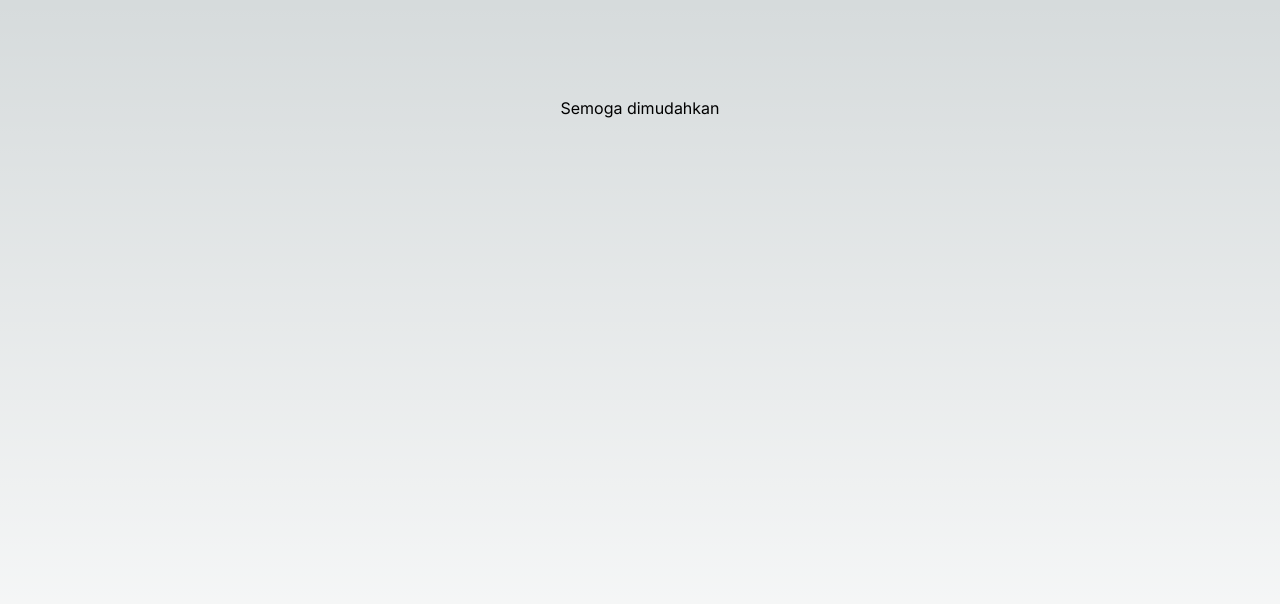
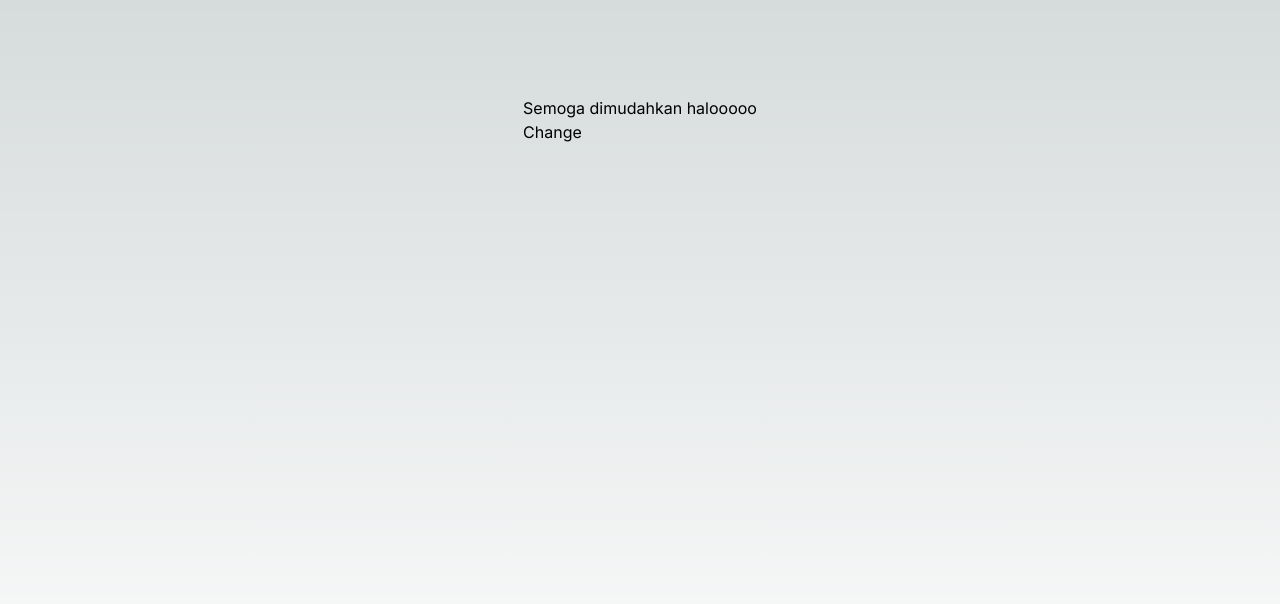
Before and after one commit to Wildanaryo/Food-Mania---Food-Journal, a Next.js app: page / in a window 1280 px wide. Shown: the top 604 px of the page. Built offline with nearby package versions, Linux system fonts and the light colour scheme.

Commit message:
try and error

```diff
--- /dev/null
+++ b/src/context/FoodProvider.js
@@ -0,0 +1,17 @@
+import React, { createContext, useState } from "react";
+
+export const FoodContext = createContext();
+
+export const FoodProvider = ({ children }) => {
+  const [isAuth, setIsAuth] = useState("halooooo");
+
+  const onChangeButton = (params) => {
+    setIsAuth(params);
+  };
+
+  return (
+    <FoodContext.Provider value={{ isAuth, onChangeButton }}>
+      {children}
+    </FoodContext.Provider>
+  );
+};
--- a/src/pages/_app.js
+++ b/src/pages/_app.js
@@ -1,5 +1,12 @@
-import '@/styles/globals.css'
+import "@/styles/globals.css";
+import { createContext, useState } from "react";
+import FoodContext, { FoodProvider } from "@/context/FoodProvider";
 
 export default function App({ Component, pageProps }) {
-  return <Component {...pageProps} />
+  const [nameContext, setNameContext] = useState("halo halo bandung");
+  return (
+    <FoodProvider>
+      <Component {...pageProps} />
+    </FoodProvider>
+  );
 }
--- a/src/pages/_document.js
+++ b/src/pages/_document.js
@@ -4,7 +4,6 @@ export default function Document() {
   return (
     <Html lang="en">
       <Head />
-      <title>Final Project</title>
       <body>
         <Main />
         <NextScript />
--- a/src/pages/index.js
+++ b/src/pages/index.js
@@ -1,10 +1,17 @@
-import Image from "next/image";
 import { Inter } from "next/font/google";
 import Head from "next/head";
+import { FoodContext } from "@/context/FoodProvider";
+import { useContext } from "react";
 
 const inter = Inter({ subsets: ["latin"] });
 
 export default function Home() {
+  const { isAuth, onChangeButton } = useContext(FoodContext);
+
+  const handleClick = () => {
+    onChangeButton("ganti terus");
+  };
+
   return (
     <div
       className={`flex min-h-screen flex-col items-center justify-between p-24 ${inter.className}`}
@@ -13,7 +20,8 @@ export default function Home() {
         <title>Final Project - Food</title>
       </Head>
       <div>
-        <h1>Semoga dimudahkan</h1>
+        <h1>Semoga dimudahkan {isAuth}</h1>
+        <button onClick={handleClick}>Change</button>
       </div>
     </div>
   );
```
